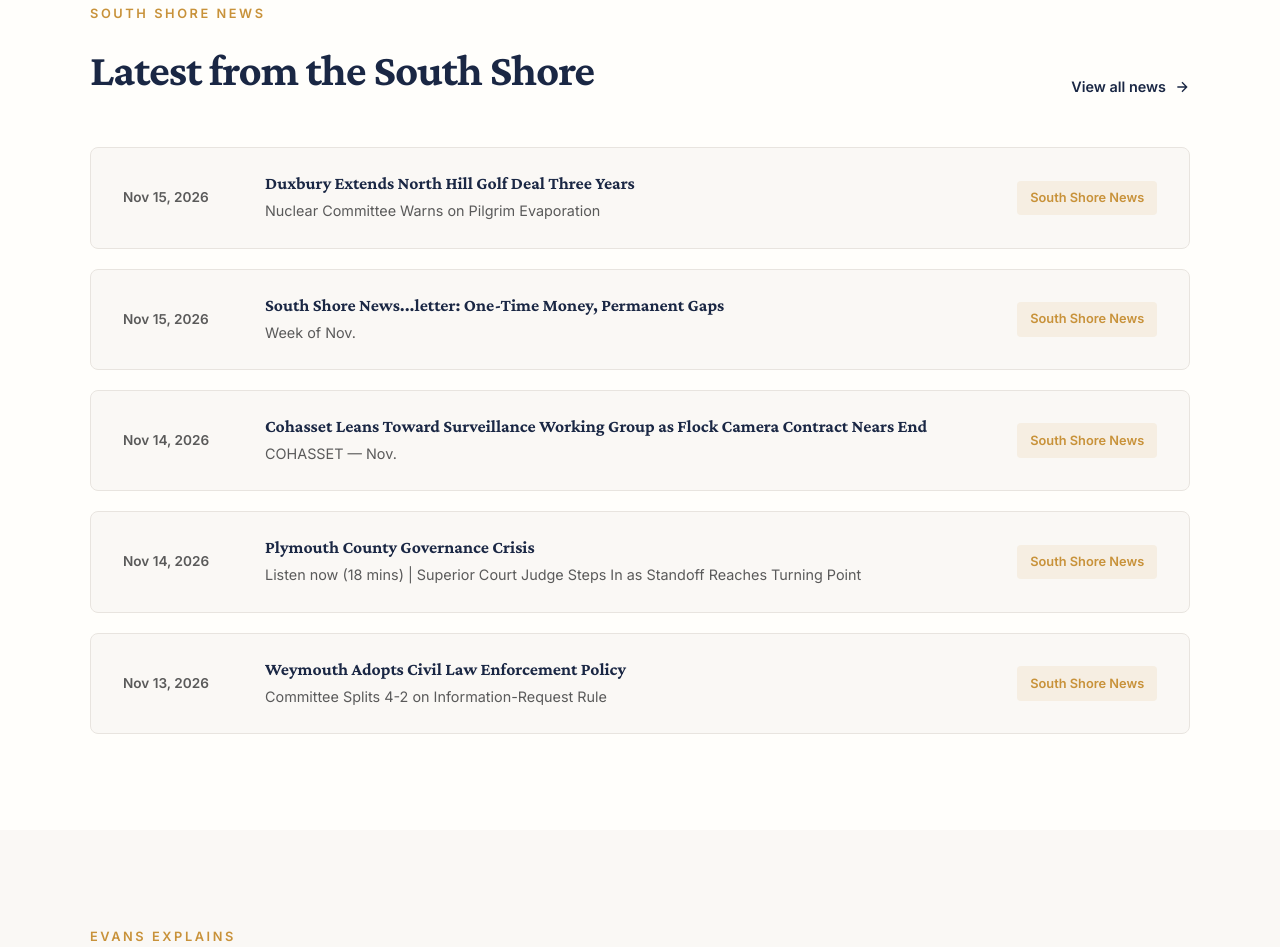
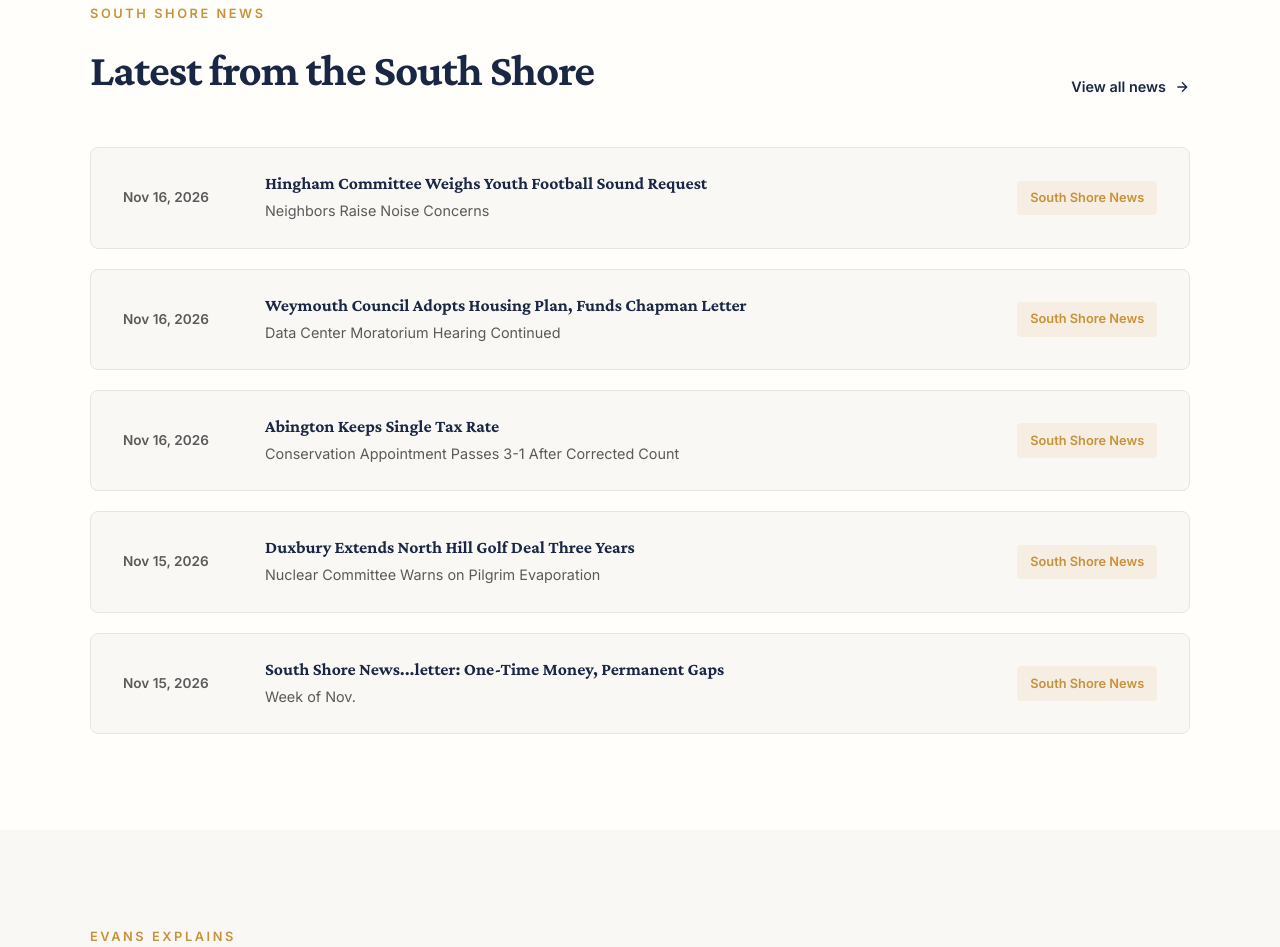
Before and after one commit to jev4ns/dotnet, a plain HTML site: page index.html in a window 1280 px wide. Shown: the part 5941-6888 px from the top of the page. Drawn offline with nearby package versions, Linux system fonts and the light colour scheme.

Commit message:
Render feeds — 2026-11-16

```diff
--- a/index.html
+++ b/index.html
@@ -818,6 +818,30 @@
 
             <div class="news-list">
                 <!-- FEED:ssn:start -->
+                <a href="https://www.southshore.news/p/hingham-committee-weighs-youth-football" class="news-item fade-in" target="_blank" rel="noopener">
+                    <span class="news-date">Nov 16, 2026</span>
+                    <div class="news-content">
+                        <h4>Hingham Committee Weighs Youth Football Sound Request</h4>
+                        <p>Neighbors Raise Noise Concerns</p>
+                    </div>
+                    <span class="news-source">South Shore News</span>
+                </a>
+                <a href="https://www.southshore.news/p/weymouth-council-adopts-housing-plan" class="news-item fade-in" target="_blank" rel="noopener">
+                    <span class="news-date">Nov 16, 2026</span>
+                    <div class="news-content">
+                        <h4>Weymouth Council Adopts Housing Plan, Funds Chapman Letter</h4>
+                        <p>Data Center Moratorium Hearing Continued</p>
+                    </div>
+                    <span class="news-source">South Shore News</span>
+                </a>
+                <a href="https://www.southshore.news/p/abington-keeps-single-tax-rate" class="news-item fade-in" target="_blank" rel="noopener">
+                    <span class="news-date">Nov 16, 2026</span>
+                    <div class="news-content">
+                        <h4>Abington Keeps Single Tax Rate</h4>
+                        <p>Conservation Appointment Passes 3-1 After Corrected Count</p>
+                    </div>
+                    <span class="news-source">South Shore News</span>
+                </a>
                 <a href="https://www.southshore.news/p/duxbury-extends-north-hill-golf-deal" class="news-item fade-in" target="_blank" rel="noopener">
                     <span class="news-date">Nov 15, 2026</span>
                     <div class="news-content">
@@ -831,30 +855,6 @@
                     <div class="news-content">
                         <h4>South Shore News...letter: One-Time Money, Permanent Gaps</h4>
                         <p>Week of Nov.</p>
-                    </div>
-                    <span class="news-source">South Shore News</span>
-                </a>
-                <a href="https://www.southshore.news/p/cohasset-leans-toward-surveillance" class="news-item fade-in" target="_blank" rel="noopener">
-                    <span class="news-date">Nov 14, 2026</span>
-                    <div class="news-content">
-                        <h4>Cohasset Leans Toward Surveillance Working Group as Flock Camera Contract Nears End</h4>
-                        <p>COHASSET — Nov.</p>
-                    </div>
-                    <span class="news-source">South Shore News</span>
-                </a>
-                <a href="https://www.southshore.news/p/plymouth-county-governance-crisis" class="news-item fade-in" target="_blank" rel="noopener">
-                    <span class="news-date">Nov 14, 2026</span>
-                    <div class="news-content">
-                        <h4>Plymouth County Governance Crisis</h4>
-                        <p>Listen now (18 mins) | Superior Court Judge Steps In as Standoff Reaches Turning Point</p>
-                    </div>
-                    <span class="news-source">South Shore News</span>
-                </a>
-                <a href="https://www.southshore.news/p/weymouth-adopts-civil-law-enforcement" class="news-item fade-in" target="_blank" rel="noopener">
-                    <span class="news-date">Nov 13, 2026</span>
-                    <div class="news-content">
-                        <h4>Weymouth Adopts Civil Law Enforcement Policy</h4>
-                        <p>Committee Splits 4-2 on Information-Request Rule</p>
                     </div>
                     <span class="news-source">South Shore News</span>
                 </a>
```
